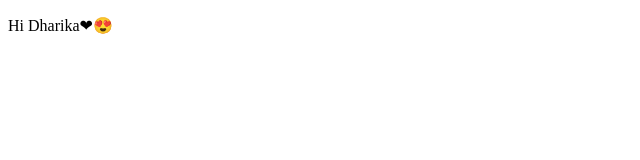
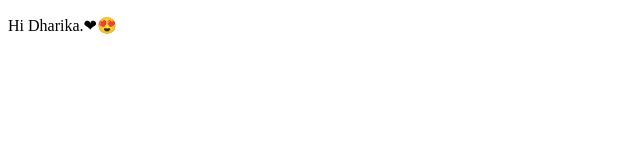
Before and after one commit to Dhari2920/Math-methods, a plain HTML site: page index.html in a window 1280 px wide. Shown: the full height of the page, 0-640 px from the left. Drawn offline with Linux system fonts and the light colour scheme.

Commit message:
paragraph tag updated

```diff
--- a/index.html
+++ b/index.html
@@ -7,6 +7,6 @@
 </head>
 <body>
     <script src = "./script.js"></</script>
-    <p>Hi Dharika❤😍</p>
+    <p>Hi Dharika.❤😍</p>
 </body>
 </html>
```
